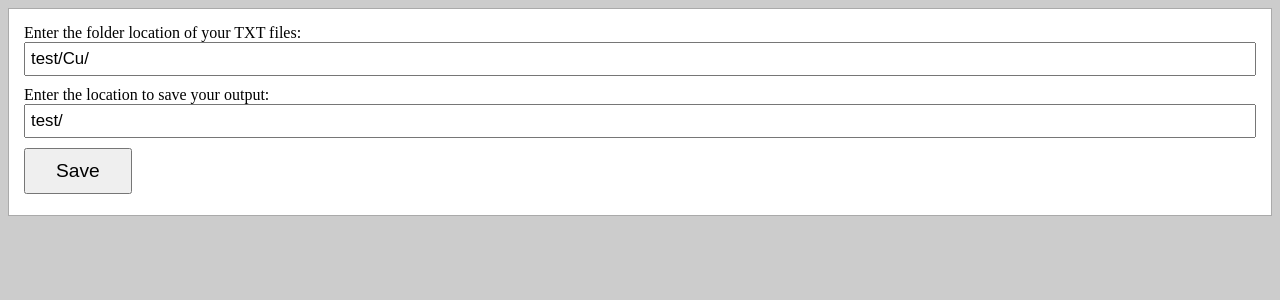
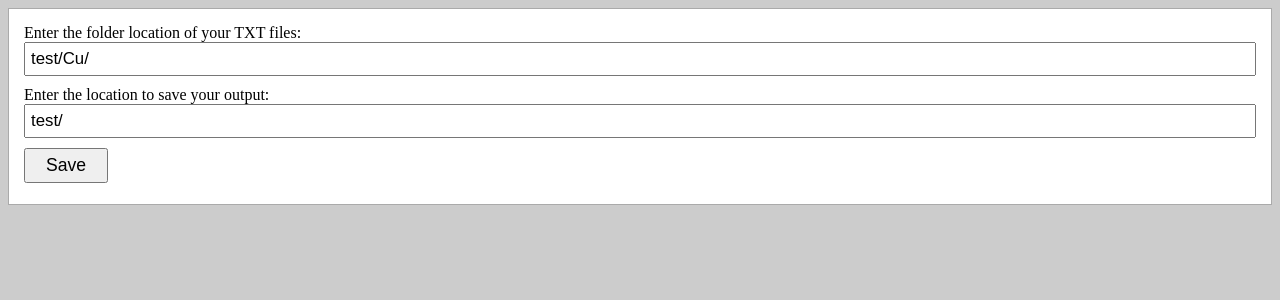
Before and after one commit to Akahadaka/analysis, a PHP site: page /index.php in a window 1280 px wide. Shown: the top 300 px of the page. Run offline with PHP 8.4, Linux system fonts and the light colour scheme.

Commit message:
Reduced button size slightly

```diff
--- a/analysis.tpl.php
+++ b/analysis.tpl.php
@@ -10,7 +10,7 @@
 				<div><input type="text" name="output" value="<?php echo $default_output; ?>" style="width:100%;font-size:1.05em;padding:5px" /></div>
 			</div>
 			<div style="padding:5px;">
-				<input type="submit" name="submit" value="Save" style="font-size:1.2em;padding:10px 30px" /></div>
+				<input type="submit" name="submit" value="Save" style="font-size:1.1em;padding:5px 20px" /></div>
 			</div>
 		</form>
 
```
